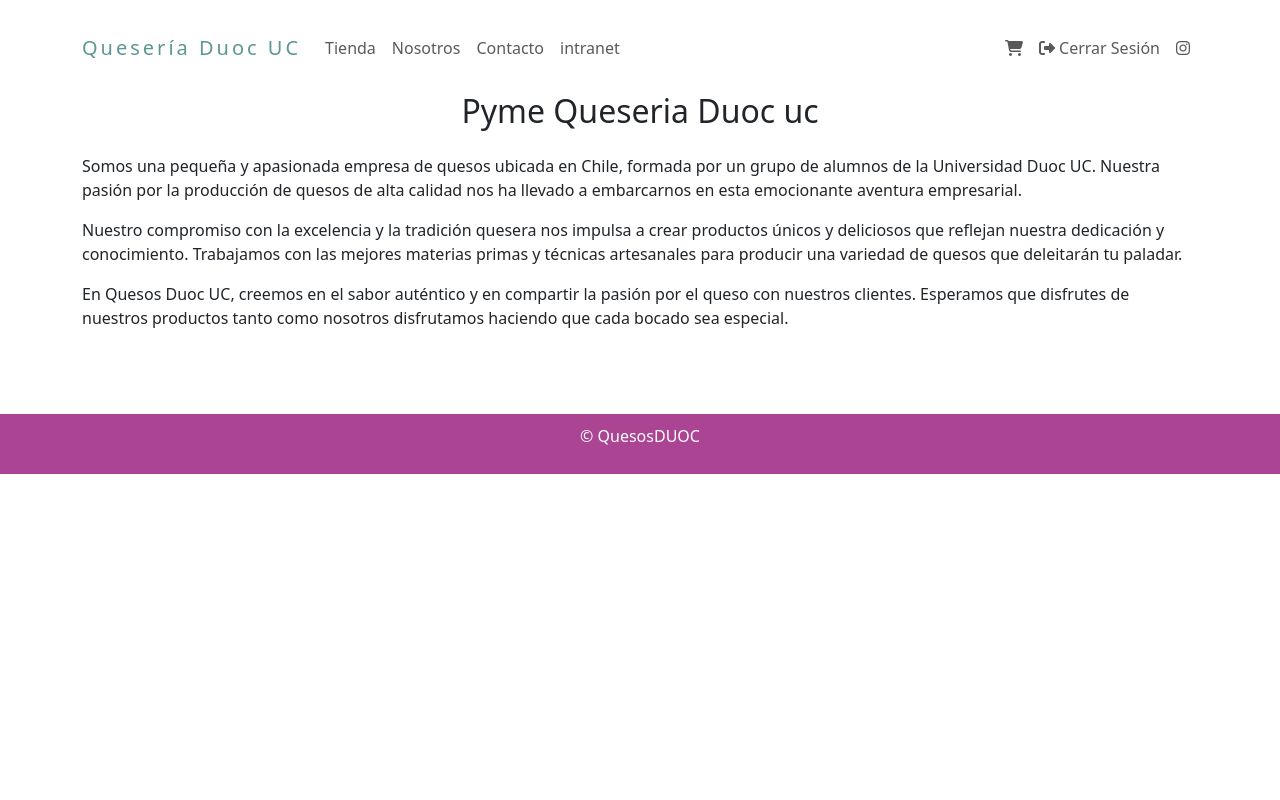
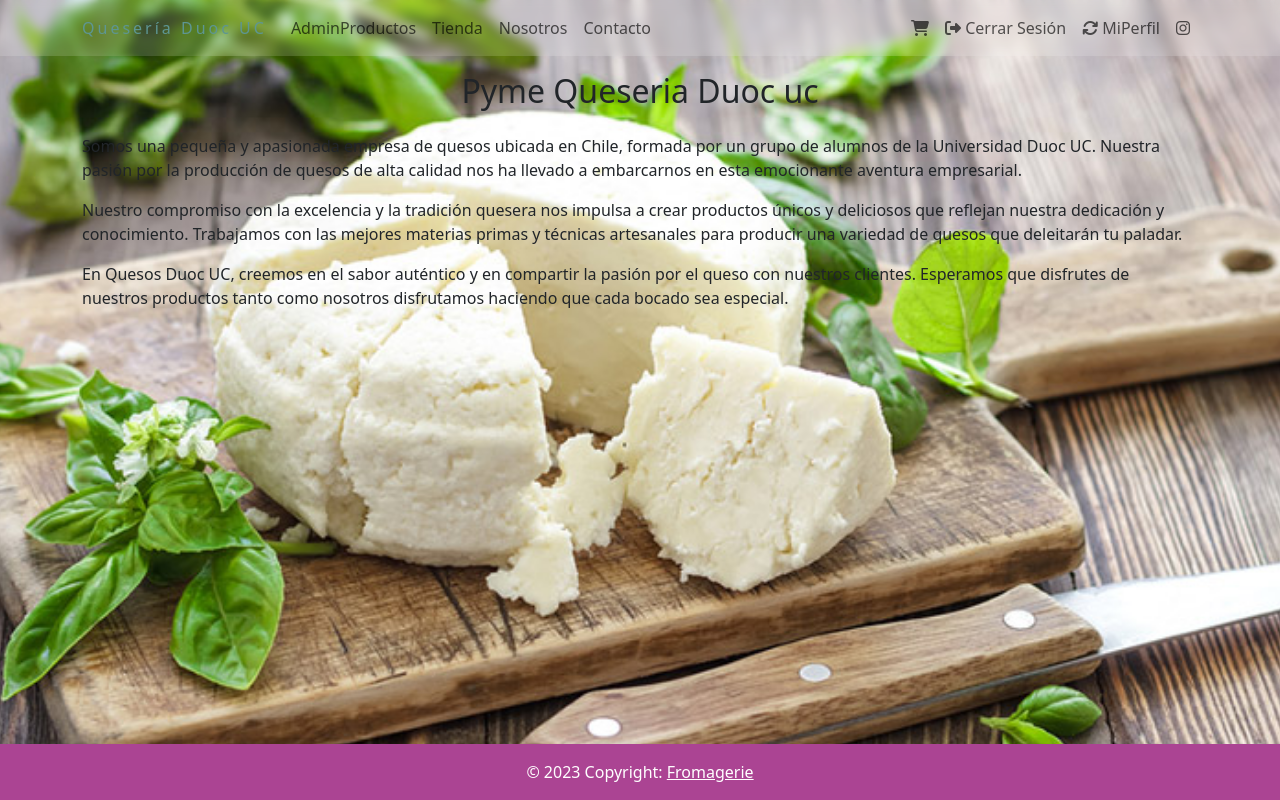
Before and after one commit to cratulas/Sumativa3ProWeb, a Django app: page /about/ in a window 1280 px wide. Run offline with Django 4.2, Linux system fonts and the light colour scheme; the visitor is signed in with stand-in values (Sample User, id 1); some libraries are stand-ins or nearby versions.

Commit message:
Modificar perfil listo y arreglos varios css y demas

```diff
--- a/fromagerie/static/fromagerie/css/shop.css
+++ b/fromagerie/static/fromagerie/css/shop.css
@@ -41,12 +41,7 @@
     background-color: #f0f0f0;
     margin: 20;
     padding: 20;
-}
 
-.container {
-    max-width: 1200px;
-    margin: 0 auto;
-    padding: 20px;
 }
 
 /* Estilos para la sección de productos */
--- a/fromagerie/static/fromagerie/css/styleAbout.css
+++ b/fromagerie/static/fromagerie/css/styleAbout.css
@@ -27,3 +27,25 @@
   font-size: 1rem;
   letter-spacing: 3px;
 }
+
+body{
+  height: 100%;
+  background-image: url("../img/soft-cheese_resized.jpg");
+  background-size: cover;
+  background-repeat: no-repeat;
+  background-position: center center;
+}
+
+body, html {
+  height: 100%;
+  margin: 0;
+}
+
+body {
+  display: flex;
+  flex-direction: column;
+}
+
+.container {
+  flex: 1;
+}
--- a/fromagerie/static/fromagerie/css/styleContact.css
+++ b/fromagerie/static/fromagerie/css/styleContact.css
@@ -31,7 +31,6 @@
 
 body{
   height: 100%;
-  font-family: 'Noto Sans', sans-serif;
   background-image: url("../img/fromager1.jpg");
   background-size: cover;
   background-repeat: no-repeat;
--- a/fromagerie/templates/fromagerie/about.html
+++ b/fromagerie/templates/fromagerie/about.html
@@ -1,35 +1,18 @@
 <!DOCTYPE html>
 <html lang="es">
-{% load static %}
+{% load static%}
 <head>
     <meta charset="UTF-8">
     <meta name="viewport" content="width=device-width, initial-scale=1.0">
     <title>Tienda en Línea</title>
-    <link rel="stylesheet" href="{% static 'fromagerie/css/SHOP.css' %}">
-
-
-
     <!-- Integracion con boostrap -->
     <link href="https://cdn.jsdelivr.net/npm/bootstrap@5.3.1/dist/css/bootstrap.min.css" rel="stylesheet" integrity="sha384-4bw+/aepP/YC94hEpVNVgiZdgIC5+VKNBQNGCHeKRQN+PtmoHDEXuppvnDJzQIu9" crossorigin="anonymous">
-
+    <!-- Integracion CSS -->
+    <link rel="stylesheet" href="{% static 'fromagerie/css/styleAbout.css' %}">
     <!-- Integracion con fontawesome -->
     <script src="https://kit.fontawesome.com/ab6bee0ad1.js" crossorigin="anonymous"></script>
-
-
 </head>
-
-
- <div class="container my-5">
-  <h2 class="my-4 text-center">Pyme Queseria Duoc uc </h2>
-  <p>Somos una pequeña y apasionada empresa de quesos ubicada en Chile, formada por un grupo de alumnos de la Universidad Duoc UC. Nuestra pasión por la producción de quesos de alta calidad nos ha llevado a embarcarnos en esta emocionante aventura empresarial.</p>
-            <p>Nuestro compromiso con la excelencia y la tradición quesera nos impulsa a crear productos únicos y deliciosos que reflejan nuestra dedicación y conocimiento. Trabajamos con las mejores materias primas y técnicas artesanales para producir una variedad de quesos que deleitarán tu paladar.</p>
-            <p>En Quesos Duoc UC, creemos en el sabor auténtico y en compartir la pasión por el queso con nuestros clientes. Esperamos que disfrutes de nuestros productos tanto como nosotros disfrutamos haciendo que cada bocado sea especial.</p>
- </div >
-
-
 <body>
-
-
     <header>
         <!-- Navbar -->
        <nav class="navbar navbar-expand-lg navbar-light fixed-top mask-custom shadow-0">
@@ -43,6 +26,9 @@
              <div class="collapse navbar-collapse" id="navbarSupportedContent">
                  <ul class="navbar-nav me-auto">
                       <li class="nav-item">
+                        <a class="nav-link" href="{% url 'lista_productos' %}">AdminProductos</a>
+                    </li>
+                     <li class="nav-item">
                          <a class="nav-link" href="{% url 'shop' %}">Tienda</a>
                      </li>
                      <li class="nav-item">
@@ -51,13 +37,10 @@
                      <li class="nav-item">
                          <a class="nav-link" href="{% url 'contact' %}">Contacto</a>
                      </li>
-                 <li class="nav-item">
-                     <a class="nav-link" href="{% url 'intranet' %}">intranet</a>
-                 </li>
                  </ul>
                  <ul class="navbar-nav d-flex flex-row">
                      <li class="nav-item me-3 me-lg-0">
-                     <a class="nav-link" href="shoppingCart.html">
+                         <a class="nav-link" href="{% url 'carrito' %}">
                              <i class="fas fa-shopping-cart"></i>
                          </a>
                      </li>
@@ -65,6 +48,11 @@
                      <li class="nav-item me-3 me-lg-0">
                          <a class="nav-link" href="{% url 'logout' %}">
                              <i class="fas fa-sign-out-alt"></i> Cerrar Sesión
+                         </a>
+                     </li>
+                     <li class="nav-item me-3 me-lg-0">
+                      <a class="nav-link" href="{% url 'update_profile' %}">
+                          <i class="fas fa-sync"></i> MiPerfil
                       </a>
                     </li>
                      {% else %}
@@ -87,12 +75,32 @@
        </header>
 
 
+        <div class="container my-5">
+            <h2 class="my-4 text-center">Pyme Queseria Duoc uc </h2>
+            <p>Somos una pequeña y apasionada empresa de quesos ubicada en Chile, formada por un grupo de alumnos de la Universidad Duoc UC. Nuestra pasión por la producción de quesos de alta calidad nos ha llevado a embarcarnos en esta emocionante aventura empresarial.</p>
+                    <p>Nuestro compromiso con la excelencia y la tradición quesera nos impulsa a crear productos únicos y deliciosos que reflejan nuestra dedicación y conocimiento. Trabajamos con las mejores materias primas y técnicas artesanales para producir una variedad de quesos que deleitarán tu paladar.</p>
+                    <p>En Quesos Duoc UC, creemos en el sabor auténtico y en compartir la pasión por el queso con nuestros clientes. Esperamos que disfrutes de nuestros productos tanto como nosotros disfrutamos haciendo que cada bocado sea especial.</p>
+        </div >
 
 
-    </section>
 
-    <footer>
-        <p>&copy; QuesosDUOC</p>
+   <div class="container-large mt-5">
+    <!-- Footer -->
+    <footer class="text-center text-white">
+      <!-- Copyright -->
+      <div
+          class="text-center p-3"
+          style="background-color: #ab4493;"
+          >
+        © 2023 Copyright:
+        <a class="text-white" href="#"
+          >Fromagerie</a
+          >
+      </div>
+      <!-- Copyright -->
     </footer>
+    <!-- Footer -->
+  </div>
+  <!-- End of .container -->
 </body>
 </html>
--- a/fromagerie/urls.py
+++ b/fromagerie/urls.py
@@ -15,11 +15,11 @@
     path('login/', views.login,name='login'),
     path('signup/', views.signup,name='signup'),
     path('logout/', views.logout_view, name='logout'),
-    path('recoverpassword/', views.recoverpassword,name='recoverpassword'),
+    path('update_profile/', views.update_profile, name='update_profile'),
     path('about/', views.about,name='about'),
     path('shop/', views.shop, name='shop'),
     path('carrito/', views.carrito, name='carrito'),
-    path('intranet/', views.intranet, name='intranet'),
+    path('intranet/', views.intranet, name='intranet'),#####
     path('productos/', views.lista_productos, name='lista_productos'),
     path('productos/nuevo/', views.crear_producto, name='crear_producto'),
     path('productos/editar/<int:pk>/', views.actualizar_producto, name='editar_producto'),
--- a/fromagerie/views.py
+++ b/fromagerie/views.py
@@ -19,9 +19,30 @@
 
 from django.contrib.auth import logout
 
+
+
+from django.contrib.auth import update_session_auth_hash
+from .forms import UpdateProfileForm, ChangePasswordForm
+
+@login_required
+def update_profile(request):
+    if request.method == 'POST':
+        user_form = UpdateProfileForm(request.POST, instance=request.user)
+        password_form = ChangePasswordForm(request.user, request.POST)
+        if user_form.is_valid() and password_form.is_valid():
+            user_form.save()
+            password_form.save()
+            update_session_auth_hash(request, password_form.user)
+            return redirect('index')
+    else:
+        user_form = UpdateProfileForm(instance=request.user)
+        password_form = ChangePasswordForm(request.user)
+
+    return render(request, 'fromagerie/update_profile.html', {'user_form': user_form, 'password_form': password_form})
+
 def logout_view(request):
     logout(request)
-    return redirect('index')  # Redirecciona al inicio o donde prefieras después de cerrar sesión
+    return redirect('index')
 
 def login(request):
     if request.method == 'POST':
@@ -169,8 +190,6 @@
 # FIN CRUD PRODUCTOS
 
 
-def recoverpassword(request):
-    return render(request, 'fromagerie/recoverpassword.html')
 def about(request):
     return render(request, 'fromagerie/about.html')
 
```
Also changed, not shown: fromagerie/forms.py (+10 -0 lines), fromagerie/static/fromagerie/js/recoverPassword.js (deleted, +0 -16 lines), fromagerie/templates/fromagerie/contact.html (+11 -8 lines), fromagerie/templates/fromagerie/index.html (+11 -13 lines), fromagerie/templates/fromagerie/intranet.html (+9 -5 lines), fromagerie/templates/fromagerie/login.html (+10 -5 lines), fromagerie/templates/fromagerie/shop.html (+29 -11 lines), fromagerie/templates/fromagerie/signUp.html (+9 -5 lines), fromagerie/templates/fromagerie/update_profile.html (renamed from fromagerie/templates/fromagerie/recoverPassword.html, +35 -14 lines), fromagerie/static/fromagerie/css/StyleUpdate_profile.css (renamed from fromagerie/static/fromagerie/css/styleRecoverPassword.css). Lines whose indentation alone changed are shown as unchanged.
